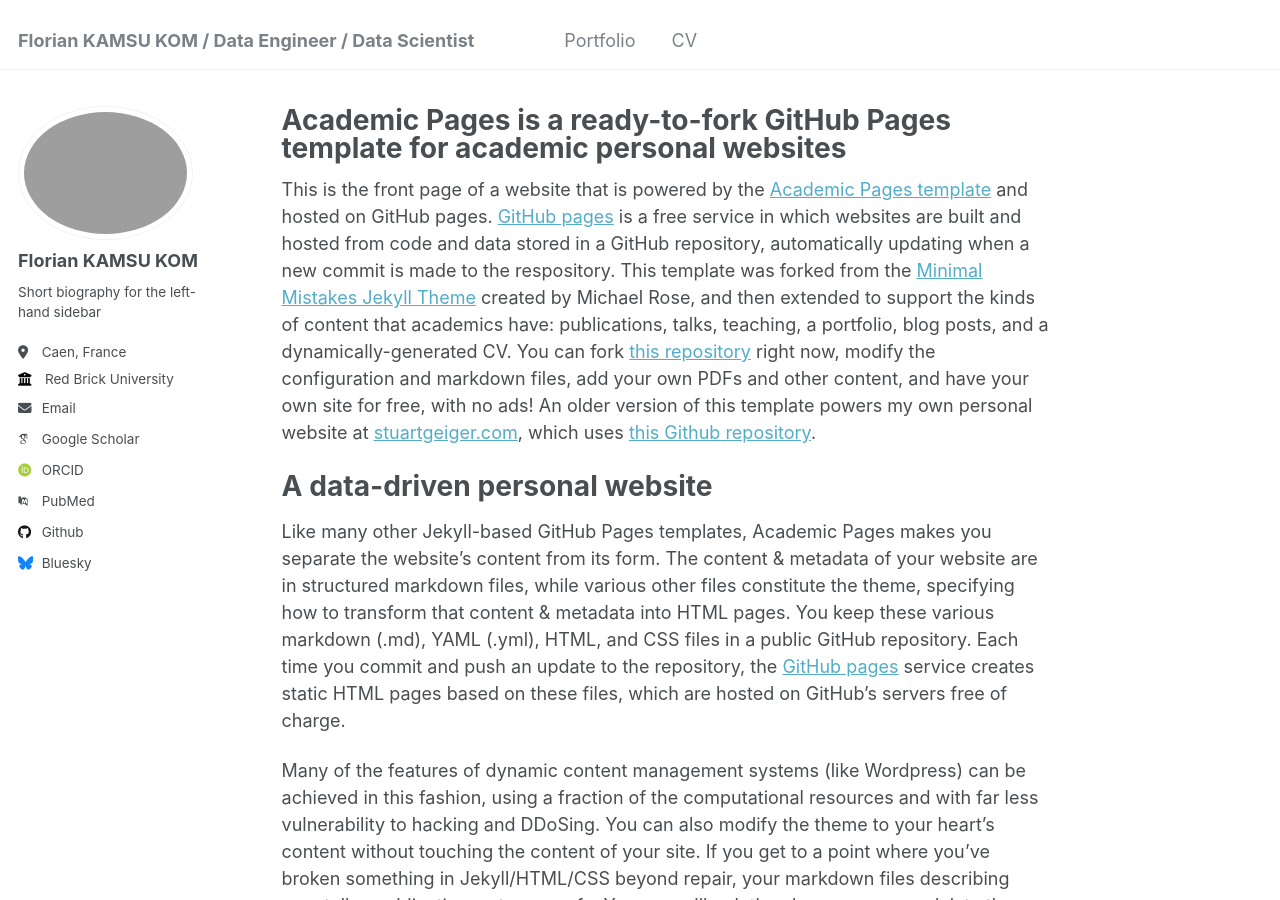
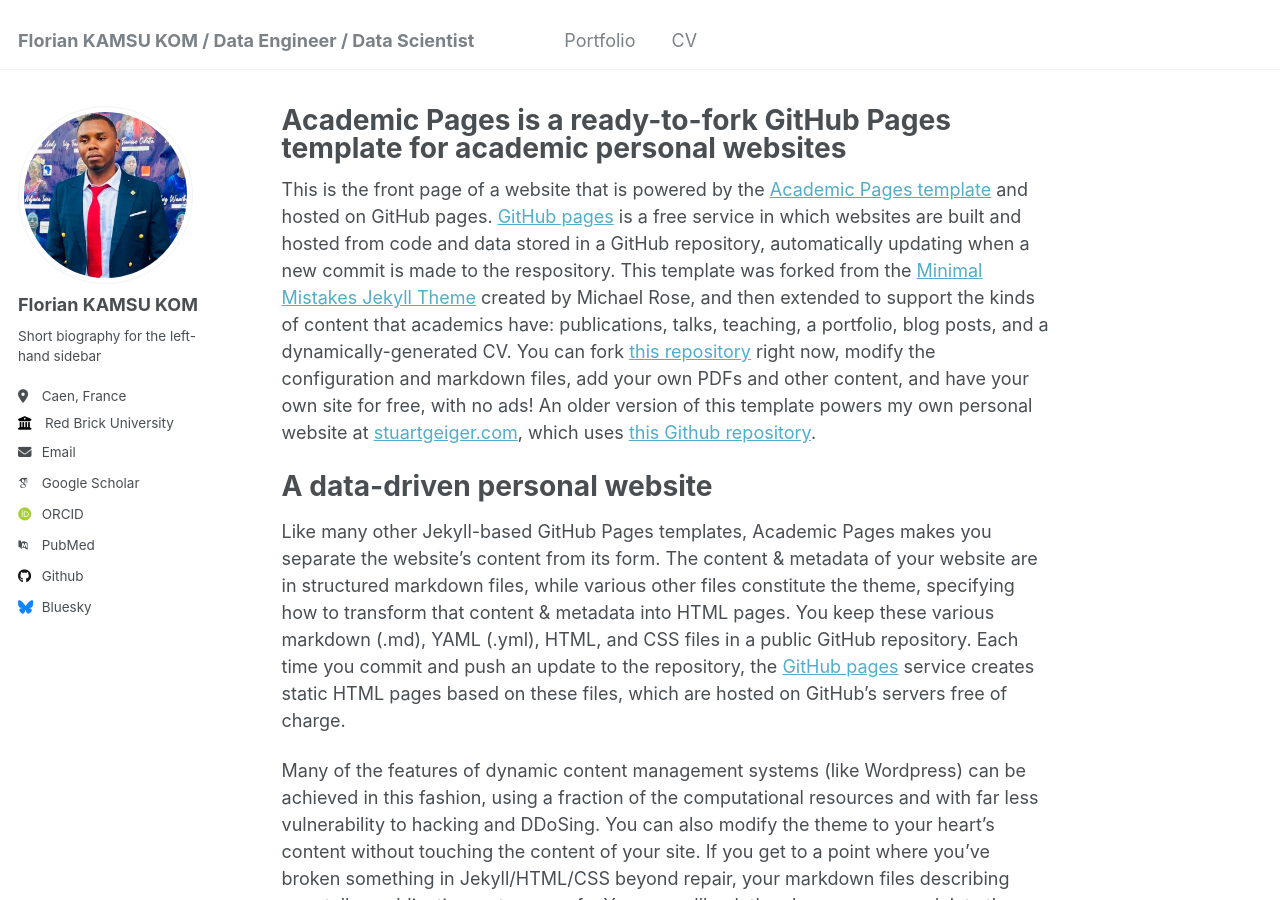
Before and after one commit to FloKom/FloKom.github.io, a Jekyll site: the page built from _pages/about.md, in a window 1280 px wide and 900 px high. Built offline with Jekyll 4.4.1, drawn with Linux system fonts in a browser that asks for light colours; some web fonts are replaced.

Commit message:
Update _config.yml

```diff
--- a/_config.yml
+++ b/_config.yml
@@ -21,7 +21,7 @@ repository               : "FloKom/FloKom.github.io"
 #               Additional customization can be done by editing /_includes/author-profile.html
 author:
   # Biographic information
-  avatar           : "img.png"
+  avatar           : "img.jpg"
   name             : "Florian KAMSU KOM"
   pronouns         : # example: "she/her"
   bio              : "Short biography for the left-hand sidebar"
```
